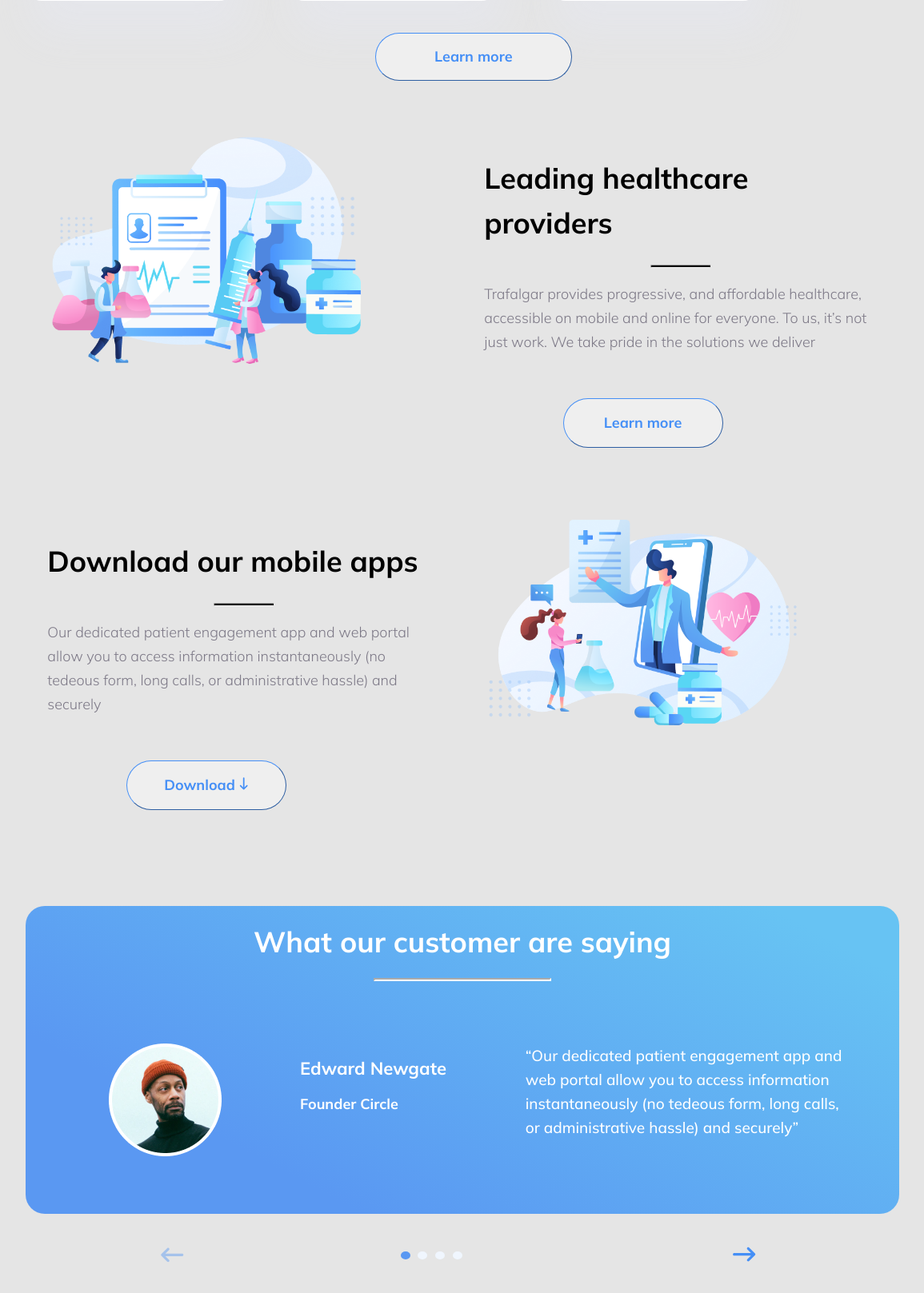
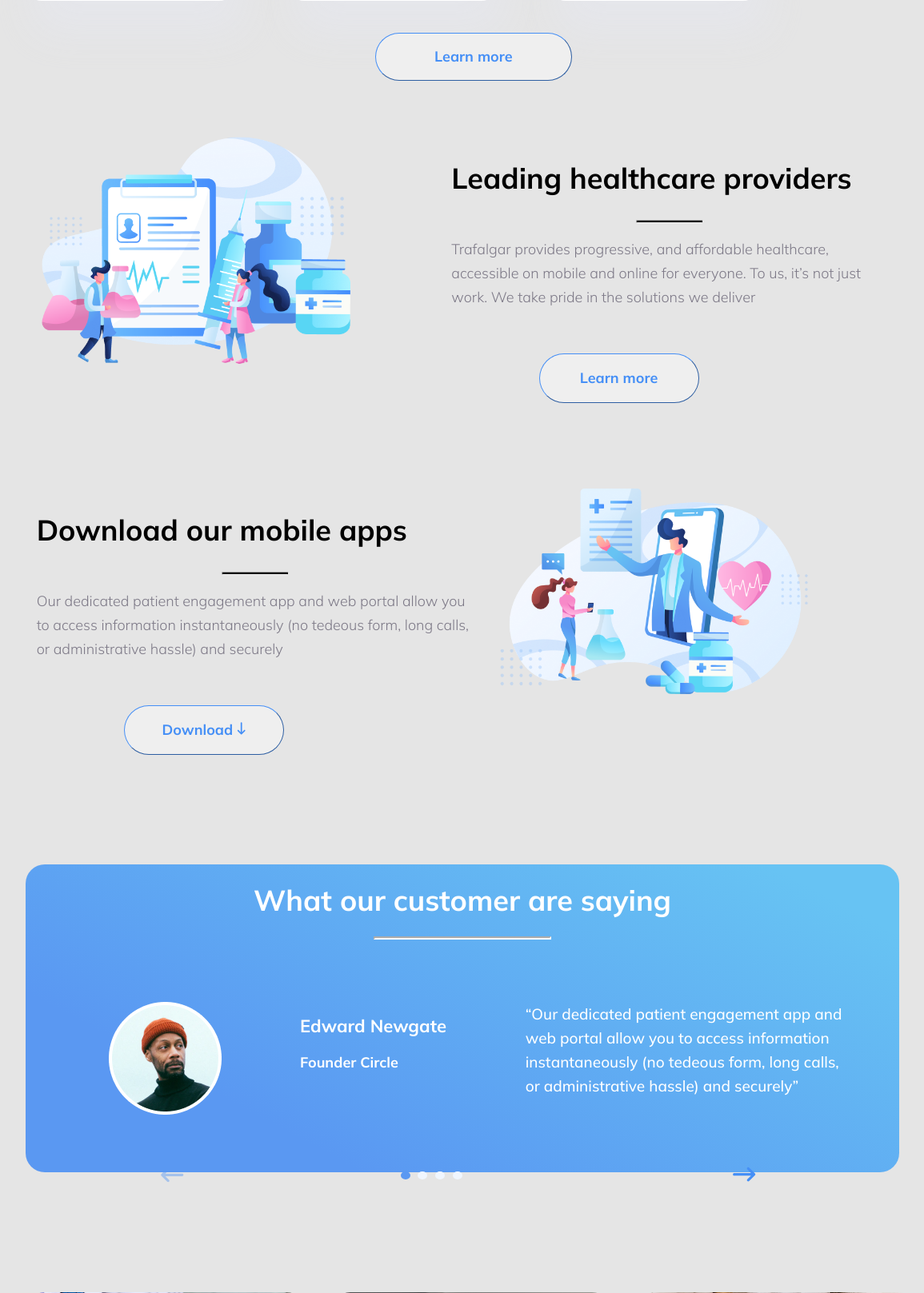
Before and after one commit to aleks-pashkevych/Visit-card, a web app: file trafalgar/index.html in a window 1400 px wide. Shown: the part 1841-3458 px from the top of the page at 80% size, without its empty margins (220-1375 px from the left). Run offline with its HTML, style and script files only (its server is not run), Linux system fonts and the light colour scheme.

Commit message:
Removed some problems in visual style

```diff
--- a/trafalgar/styles/stile.css
+++ b/trafalgar/styles/stile.css
@@ -204,7 +204,7 @@ li.active {
 }
 
 .leading-text {
-  width: 45%;
+  width: 50%;
 }
 
 .leading-text-head {
@@ -273,7 +273,7 @@ li.active {
 
 .slider .slick-arrow {
   position: absolute;
-  top: 3400px;
+  top: 3300px;
   font-size: 0;
   width: 40px;
   height: 30px;
@@ -292,7 +292,7 @@ li.active {
 
 .slider .slick-dots {
   position: absolute;
-  top: 3380px;
+  top: 3280px;
   left: 50%;
   display: flex;
   justify-content: center;
```
